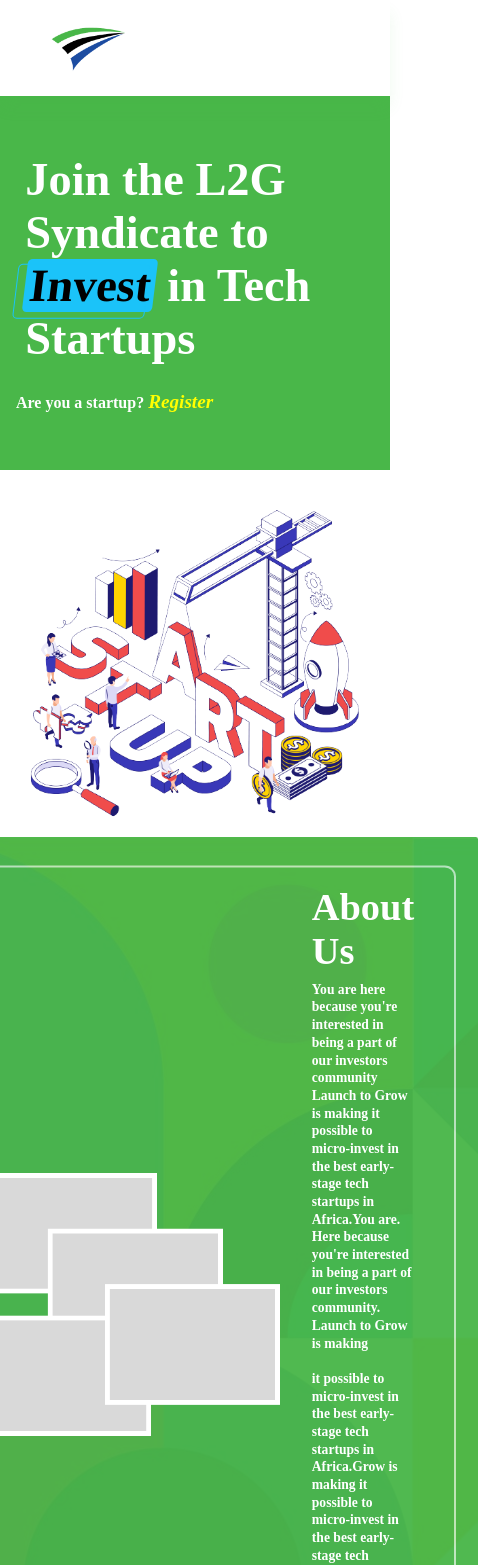
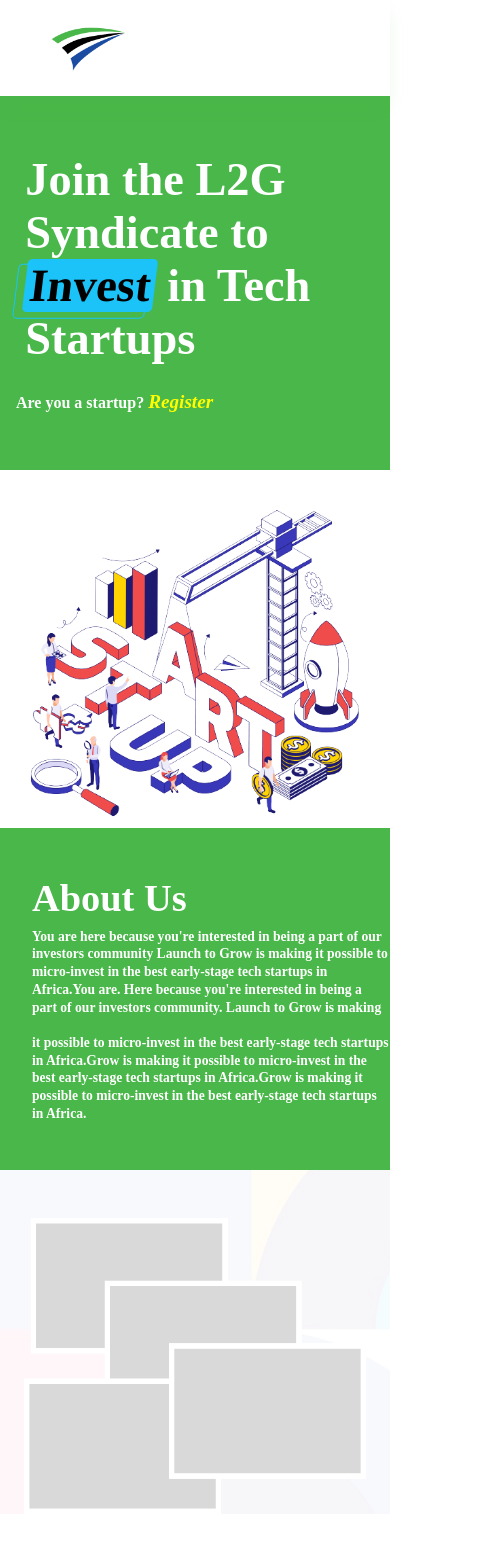
Before and after one commit to slick-codes/launch-to-grow, a SvelteKit app: page / in a window 390 px wide. Shown: the top 1565 px of the page, 487 px wide, since content can reach past the window. Built offline with nearby package versions, Linux system fonts and the light colour scheme; a web font is replaced by a local one.

Commit message:
made About.svelte component responsive

```diff
--- a/src/components/About.svelte
+++ b/src/components/About.svelte
@@ -97,4 +97,37 @@
 			width: 19em;
 		}
 	}
+
+	@media (max-width: 667px) {
+		.container {
+			.content {
+				flex-direction: column-reverse;
+				padding: 0;
+				border: none;
+				border-radius: 0;
+				background: transparent;
+				// padding: 3em 0;
+
+				&:before {
+					display: none;
+				}
+			}
+			.about {
+				background: #49b749;
+				padding: 3em 0;
+				h1 {
+					// color: black;
+				}
+			}
+			.image {
+				padding: 0px 1.5em;
+				padding-top: 3em;
+
+				img {
+					width: 100%;
+					max-width: 35em;
+				}
+			}
+		}
+	}
 </style>
```
